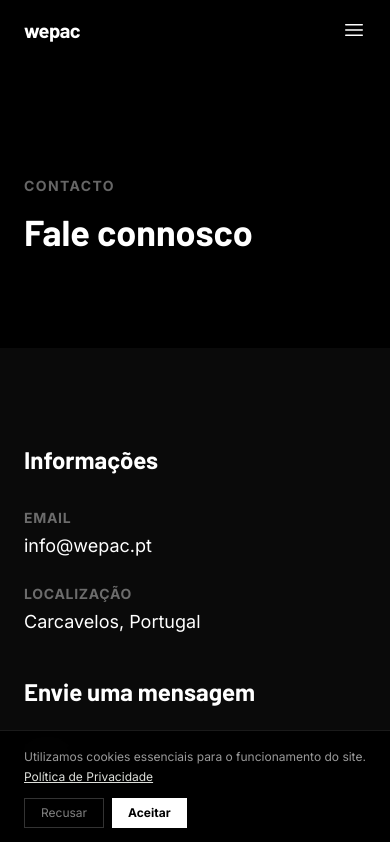
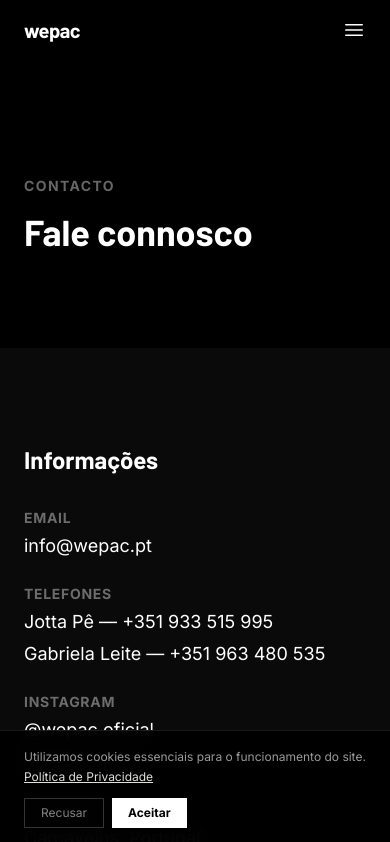
Before and after one commit to rvaldemar/wepac-site, a Next.js app: page /contacto in a window 390 px wide. Shown: the top 842 px of the page. Built offline with nearby package versions, Linux system fonts and the light colour scheme.

Commit message:
fix(wessex): align pricing/contacts with portfolio - viamichelin.pt link, Jotta Pê & Gabriela Leite phones, @wessex.pt + @wepac.oficial Instagram

```diff
--- a/src/app/(site)/contacto/page.tsx
+++ b/src/app/(site)/contacto/page.tsx
@@ -90,7 +90,51 @@ function ContactoContent() {
                       Email
                     </p>
                     <p className="mt-1 text-lg text-wepac-white">
-                      info@wepac.pt
+                      <a href="mailto:info@wepac.pt" className="hover:opacity-70 transition">
+                        info@wepac.pt
+                      </a>
+                    </p>
+                  </div>
+                  <div>
+                    <p className="text-sm font-bold uppercase tracking-wider text-wepac-white/40">
+                      Telefones
+                    </p>
+                    <p className="mt-1 text-lg text-wepac-white">
+                      Jotta Pê —{" "}
+                      <a href="tel:+351933515995" className="hover:opacity-70 transition">
+                        +351 933 515 995
+                      </a>
+                    </p>
+                    <p className="mt-1 text-lg text-wepac-white">
+                      Gabriela Leite —{" "}
+                      <a href="tel:+351963480535" className="hover:opacity-70 transition">
+                        +351 963 480 535
+                      </a>
+                    </p>
+                  </div>
+                  <div>
+                    <p className="text-sm font-bold uppercase tracking-wider text-wepac-white/40">
+                      Instagram
+                    </p>
+                    <p className="mt-1 text-lg text-wepac-white">
+                      <a
+                        href="https://www.instagram.com/wepac.oficial/"
+                        target="_blank"
+                        rel="noopener noreferrer"
+                        className="hover:opacity-70 transition"
+                      >
+                        @wepac.oficial
+                      </a>
+                    </p>
+                    <p className="mt-1 text-lg text-wepac-white">
+                      <a
+                        href="https://www.instagram.com/wessex.pt/"
+                        target="_blank"
+                        rel="noopener noreferrer"
+                        className="hover:opacity-70 transition"
+                      >
+                        @wessex.pt
+                      </a>
                     </p>
                   </div>
                   <div>
--- a/src/components/wessex/PricingCalculator.tsx
+++ b/src/components/wessex/PricingCalculator.tsx
@@ -170,7 +170,16 @@ export function PricingCalculator() {
             </p>
           )}
           <p className="mt-4 text-xs text-wepac-white/30">
-            Eventos fora de Carcavelos/Lisboa sujeitos a taxa de deslocação (custos Michelin + estadia se aplicável).
+            Eventos fora de Lisboa: taxa de deslocação calculada via{" "}
+            <a
+              href="https://www.viamichelin.pt/"
+              target="_blank"
+              rel="noopener noreferrer"
+              className="underline hover:text-wepac-white/60"
+            >
+              viamichelin.pt
+            </a>
+            {" "}(combustível + portagens + estadia se aplicável).
           </p>
 
           <Link
```
